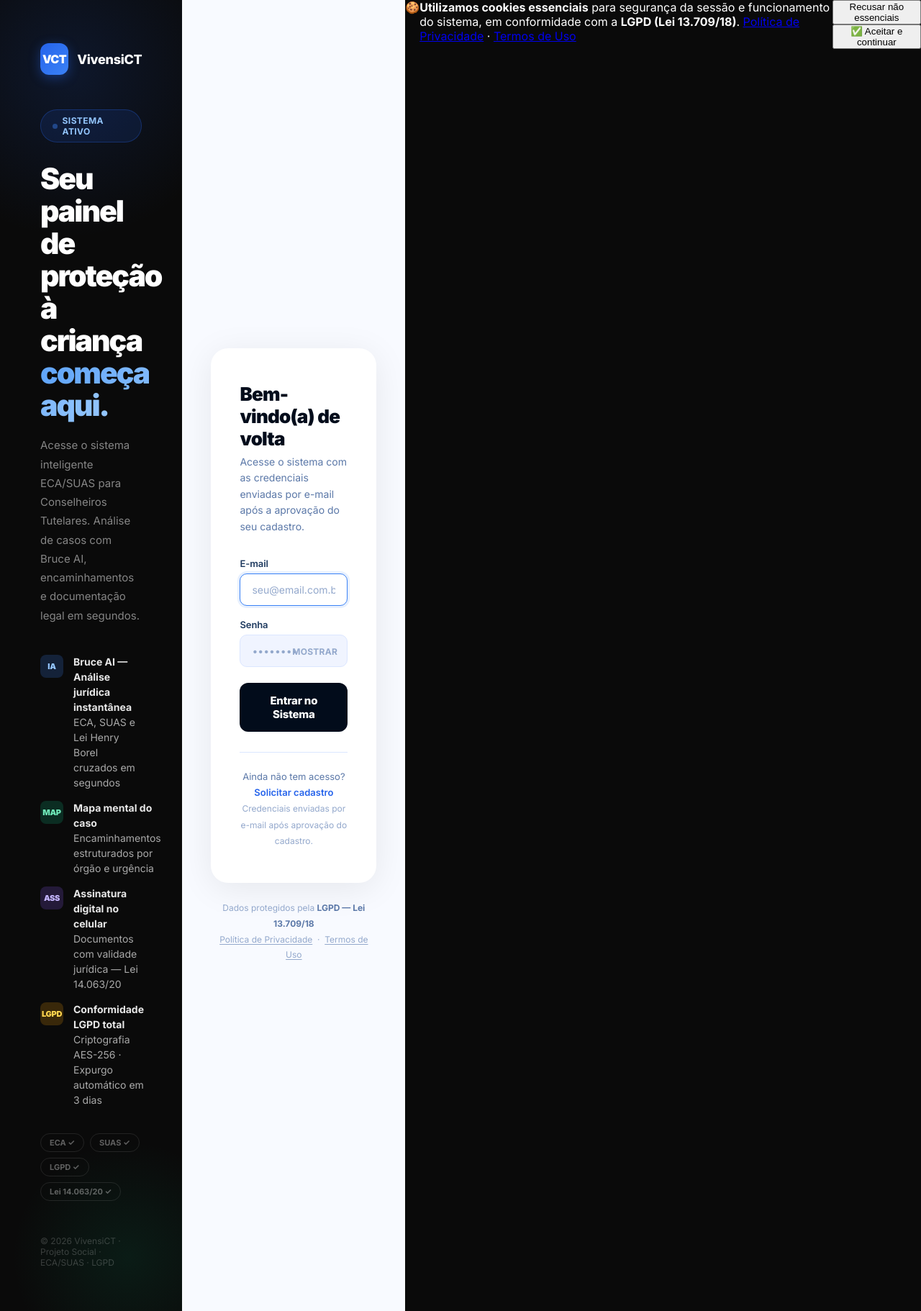
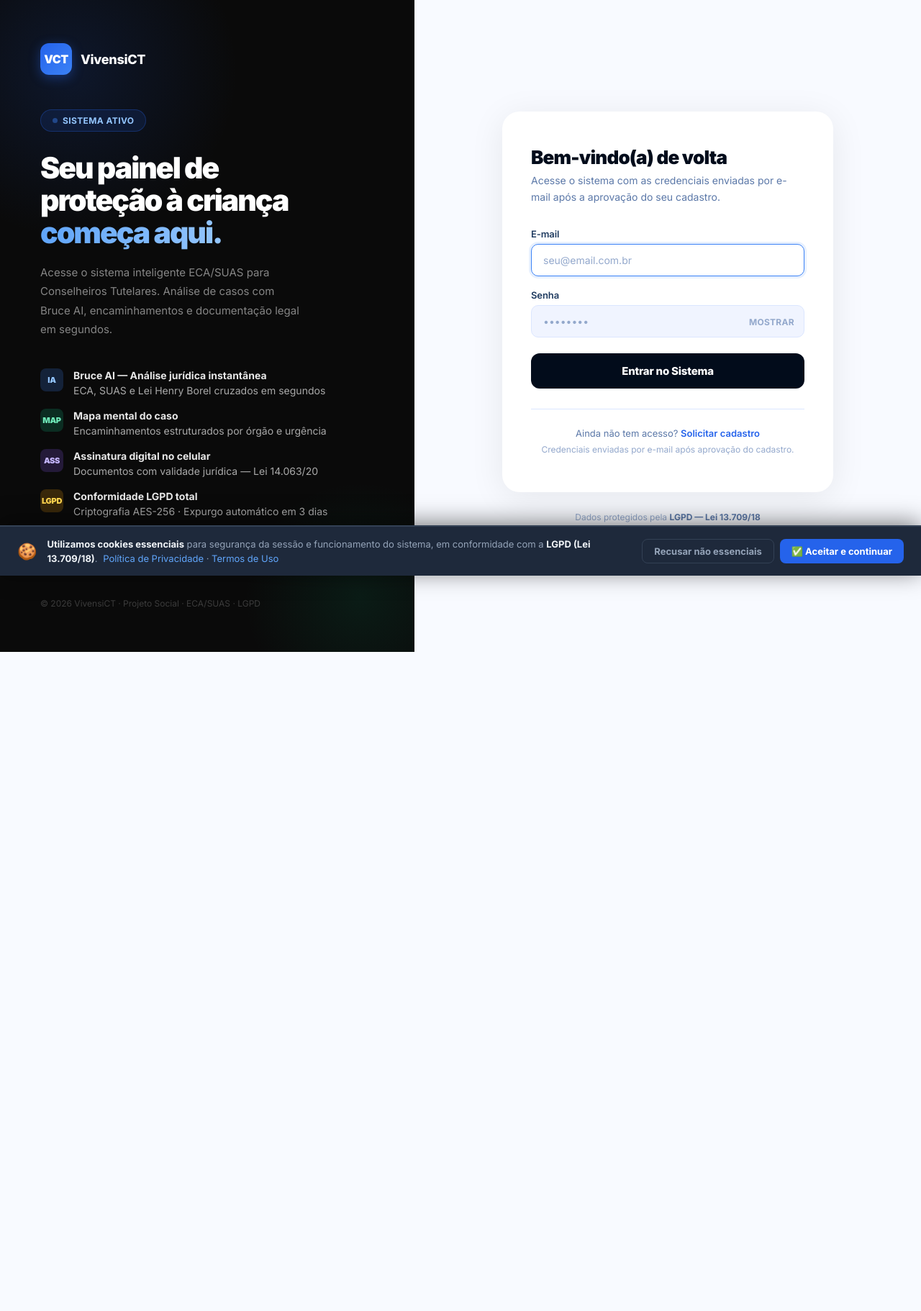
Before and after one commit to joselopesnei50/vivensi-ct, a PHP site: page /ct-ai1/login in a window 1280 px wide. Shown: the whole page at 72% size. After the commit the page ends 906 px from the top, so only its background shows below. Run offline with PHP 8.4, Linux system fonts and the light colour scheme.

Commit message:
fix: add cookie banner styles to auth layout — was broken without app.css
Co-Authored-By: Claude Sonnet 4.6 <noreply@anthropic.com>

```diff
--- a/views/layouts/auth.php
+++ b/views/layouts/auth.php
@@ -233,6 +233,61 @@ body {
   align-items: flex-start;
 }
 
+/* ── COOKIE BANNER ────────────────────────────── */
+.cookie-banner {
+  position: fixed;
+  bottom: 0; left: 0; right: 0;
+  background: #1e293b;
+  border-top: 2px solid #334155;
+  padding: 14px 24px;
+  display: flex;
+  align-items: center;
+  gap: 14px;
+  flex-wrap: wrap;
+  z-index: 8000;
+  box-shadow: 0 -4px 32px rgba(0,0,0,0.5);
+  animation: slideUpBanner .4s cubic-bezier(.25,.8,.25,1);
+}
+@keyframes slideUpBanner {
+  from { transform: translateY(100%); opacity: 0; }
+  to   { transform: translateY(0); opacity: 1; }
+}
+.cookie-icon { font-size: 22px; flex-shrink: 0; }
+.cookie-text {
+  flex: 1; font-size: 13px;
+  color: #94a3b8; line-height: 1.55; min-width: 180px;
+}
+.cookie-text strong { color: #f1f5f9; }
+.cookie-links { display: inline; margin-left: 4px; white-space: nowrap; }
+.cookie-links a { color: #60a5fa; text-decoration: none; }
+.cookie-links a:hover { text-decoration: underline; }
+.cookie-actions { display: flex; gap: 8px; flex-shrink: 0; flex-wrap: wrap; }
+
+/* Botões usados pelo cookie banner */
+.btn {
+  display: inline-flex; align-items: center; justify-content: center;
+  gap: 6px; font-family: inherit; font-weight: 700; cursor: pointer;
+  border-radius: 8px; transition: all .2s; text-decoration: none;
+  border: none; white-space: nowrap;
+}
+.btn-sm { font-size: 13px; padding: 8px 16px; }
+.btn-primary {
+  background: #2563eb; color: #fff;
+}
+.btn-primary:hover { background: #1d4ed8; }
+.btn-ghost {
+  background: transparent; color: #94a3b8;
+  border: 1.5px solid #334155;
+}
+.btn-ghost:hover { border-color: #60a5fa; color: #f1f5f9; }
+
+@media (max-width: 600px) {
+  .cookie-banner { padding: 14px 16px; gap: 10px; }
+  .cookie-icon { display: none; }
+  .cookie-actions { width: 100%; }
+  .cookie-actions .btn { flex: 1; }
+}
+
 /* ── RESPONSIVE ────────────────────────────────── */
 @media (max-width: 900px) {
   .split-layout { flex-direction: column; }
```
